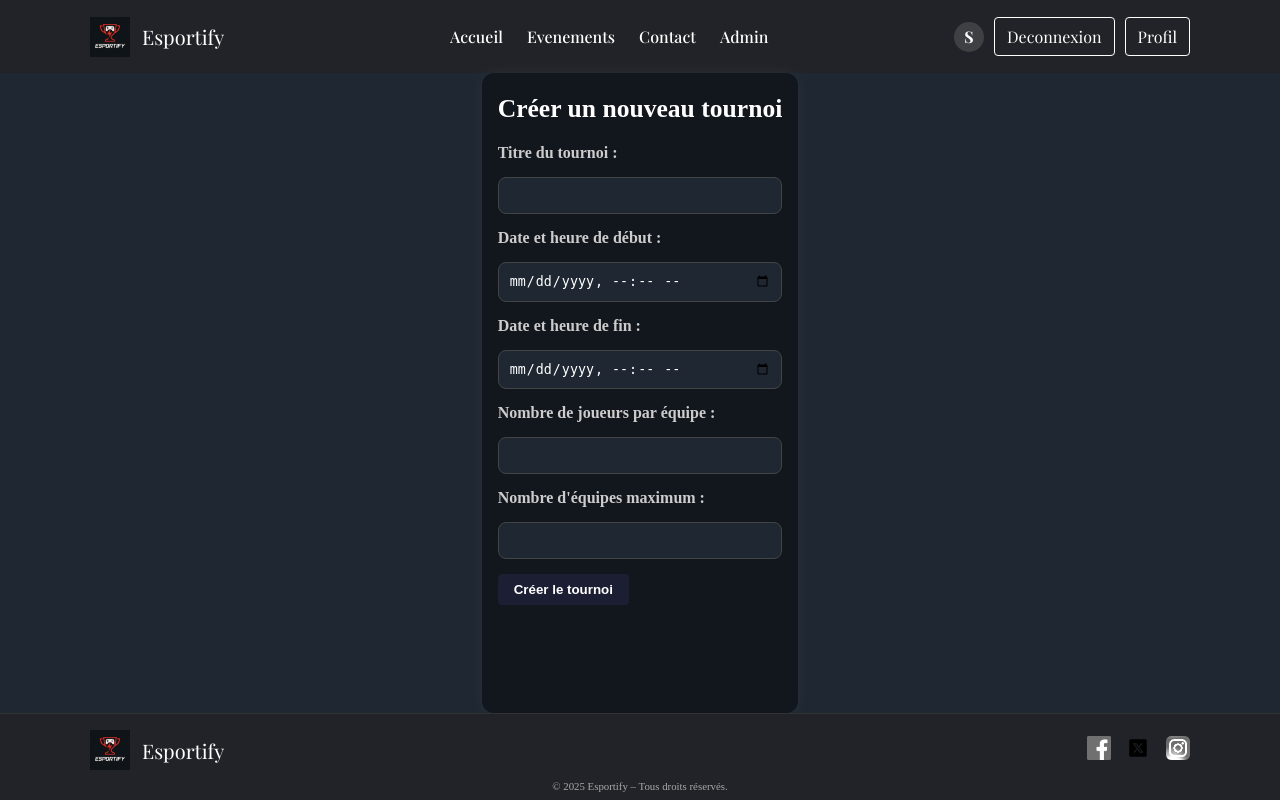
After one commit to AlexandreBdn/esportify, a PHP site: page /pages/creerTournoi.php in a window 1280 px wide. The commit adds this page. Run offline with PHP 8.4, Linux system fonts and the light colour scheme; the visitor is signed in with stand-in values (Sample User, id 1); some web fonts are replaced.

Commit message:
terminer

```diff
--- a/assets/css/contact.css
+++ b/assets/css/contact.css
@@ -7,7 +7,7 @@ html, body{
     flex-direction: column;
 }
 .contact-container {
-    background-color: #2b99a0; /* même bleu que les cartes évènement */
+    background-color: #114e55; /* même bleu que les cartes évènement */
     border-radius: 8px;
     padding: 25px;
     margin: 50px auto;
--- /dev/null
+++ b/assets/css/formTournoi.css
@@ -0,0 +1,79 @@
+
+html, body {
+  margin: 0;
+  padding: 0;
+  height: 100%;
+  background-color: #1f2733;
+  display: flex;
+  flex-direction: column;
+}
+
+main {
+  flex: 1;
+}
+
+/* Footer en bas avec le style que tu utilises */
+footer {
+  background-color: #1C1F33;
+  color: white;
+  padding: 20px;
+  text-align: center;
+  border-top: 1px solid #333;
+}
+
+.container {
+  max-width: 800px;
+  margin: 50px auto;
+  padding: 30px;
+  background-color: #12161d;
+  border-radius: 12px;
+  box-shadow: 0 0 15px rgba(255, 255, 255, 0.05);
+  color: white;
+}
+
+.container h2 {
+  text-align: center;
+  margin-bottom: 20px;
+  color: #fff;
+  font-size: 1.6em;
+}
+
+form {
+  display: flex;
+  flex-direction: column;
+  gap: 15px;
+}
+
+form label {
+  font-weight: bold;
+  color: #ccc;
+}
+
+form input {
+  padding: 10px;
+  border-radius: 8px;
+  border: 1px solid #444;
+  background-color: #1f2733;
+  color: white;
+}
+
+form input:focus {
+  outline: none;
+  border-color: #bb2a2a;
+}
+
+form button {
+  background-color: #bb2a2a;
+  color: white;
+  padding: 12px;
+  border: none;
+  border-radius: 8px;
+  font-weight: bold;
+  cursor: pointer;
+  transition: background-color 0.3s;
+  width: fit-content;
+}
+
+form button:hover {
+  background-color: #e64545;
+}
--- a/assets/css/profil.css
+++ b/assets/css/profil.css
@@ -55,7 +55,7 @@ p, span {
 }
 
 .card-turquoise {
-    background-color: #2bb3b1;
+    background-color: #114e55;
     border-radius: 10px;
     padding: 30px;
     color: #fff;
--- a/assets/css/style.css
+++ b/assets/css/style.css
@@ -140,7 +140,7 @@ header {
 }
 
 .event-card {
-    background-color: #329ca8;
+    background-color: #114e55;
     border: 1px solid #ddd;
     border-radius: 12px;
     padding: 20px;
@@ -244,6 +244,7 @@ footer {
     border-radius: 4px;
     cursor: pointer;
     transition: background-color 0.3s ease;
+    text-decoration: none;
 }
 
 .btn-participer:hover {
--- a/includes/header.php
+++ b/includes/header.php
@@ -6,6 +6,12 @@
 <?php endif; ?>
 <?php if (isset($page) && $page === 'profil') : ?>
   <link rel="stylesheet" href="../assets/css/profil.css">
+<?php endif; ?>
+<?php if (isset($page) && $page === 'creationEquipe') : ?>
+  <link rel="stylesheet" href="../assets/css/profil.css">
+<?php endif; ?>
+<?php if (isset($page) && $page === 'creationTournoi') : ?>
+  <link rel="stylesheet" href="../assets/css/formTournoi.css">
 <?php endif; ?>
 <!DOCTYPE html>
 <html lang="en">
--- /dev/null
+++ b/pages/creerTournoi.php
@@ -0,0 +1,39 @@
+<?php
+session_start();
+$page ='creationTournoi';
+require_once '../config/database.php';
+require_once '../includes/header.php';
+
+
+// Redirection si l'utilisateur n'est pas organisateur
+if (!isset($_SESSION['user_role']) || ($_SESSION['user_role'] !== 'organisateur' && $_SESSION['user_role'] !== 'admin')) {
+    header('Location: ../pages/accueil.php');
+    exit;
+}
+
+
+?>
+<main class="container">
+    <h2>Créer un nouveau tournoi</h2>
+
+    <form action="../controllers/creerTournoiController.php" method="post">
+        <label for="titre">Titre du tournoi :</label>
+        <input type="text" id="titre" name="titre" required>
+
+        <label for="date_debut">Date et heure de début :</label>
+        <input type="datetime-local" id="date_debut" name="date_debut" required>
+
+        <label for="date_fin">Date et heure de fin :</label>
+        <input type="datetime-local" id="date_fin" name="date_fin" required>
+
+        <label for="nb_joueurs_par_equipe">Nombre de joueurs par équipe :</label>
+        <input type="number" id="nb_joueurs_par_equipe" name="nb_joueurs_par_equipe" min="1" required>
+
+        <label for="nb_equipes_max">Nombre d'équipes maximum :</label>
+        <input type="number" id="nb_equipes_max" name="nb_equipes_max" min="2" required>
+
+        <button type="submit" class="btn-participer">Créer le tournoi</button>
+    </form>
+</main>
+
+<?php require_once '../includes/footer.php'; ?>
--- a/sql/esportify.sql
+++ b/sql/esportify.sql
@@ -29,7 +29,7 @@ CREATE Table Evenement (
 
 CREATE TABLE Equipe (
     idEquipe INT PRIMARY KEY AUTO_INCREMENT,
-    nom VARCHAR(50) NOT NULL
+    nom VARCHAR(50) NOT NULL UNIQUE
 );
 
 CREATE TABLE InscriptionEquipe (
```
Also changed, not shown: controllers/creerEquipeController.php (added, +46 -0 lines), controllers/creerTournoiController.php (added, +54 -0 lines), controllers/quitterEquipeController.php (added, +17 -0 lines), controllers/rejoindreEquipeController.php (added, +25 -0 lines), controllers/supprimerTournoiController.php (added, +41 -0 lines), controllers/validerTournoi.php (added, +25 -0 lines), pages/acceuil.php (+6 -3 lines), pages/admin.php (+23 -2 lines), pages/creerEquipe.php (added, +23 -0 lines), pages/evenement.php (+40 -0 lines), pages/profil.php (+43 -1 lines), pages/rejoindreEquipes.php (added, +30 -0 lines), controllers/validerCompte.php (line endings or trailing spaces).
